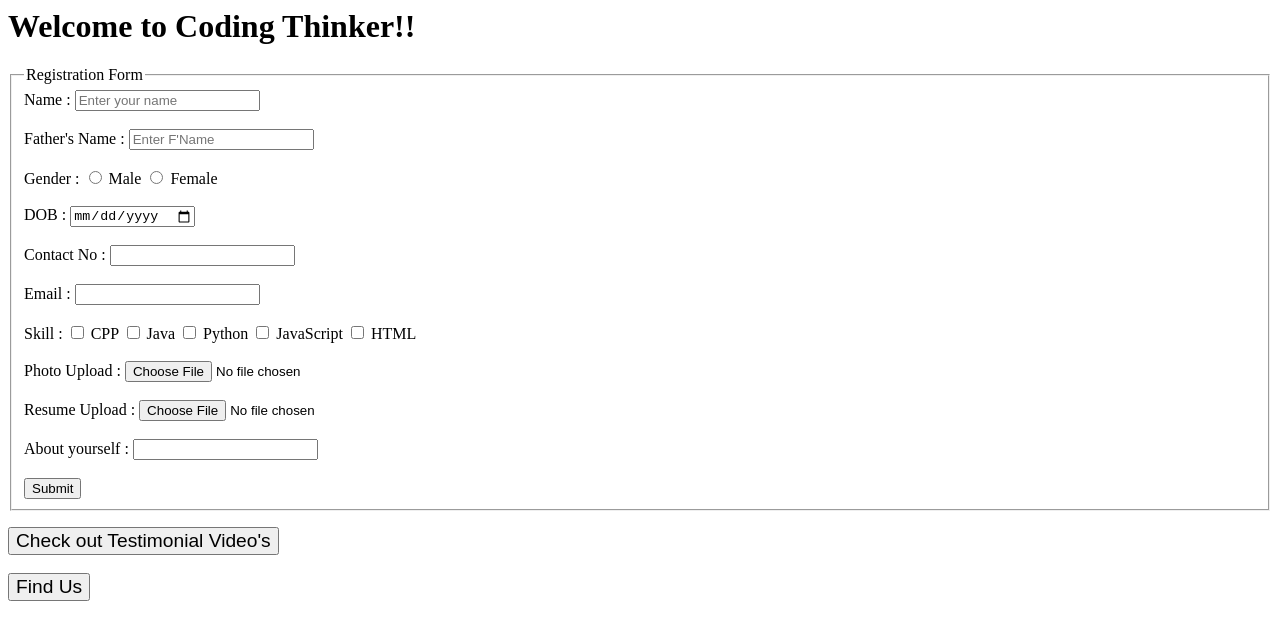
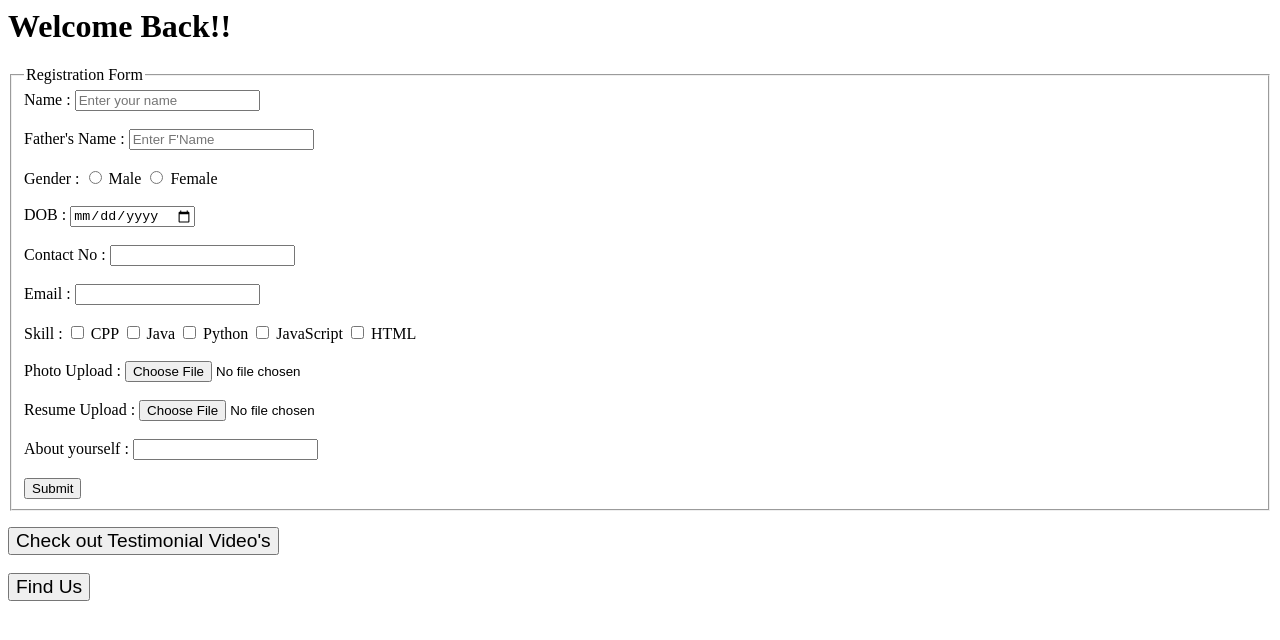
Before and after one commit to akj2002276/Coding-Thinker-registration, a plain HTML site: page index.html in a window 1280 px wide. Drawn offline with Linux system fonts and the light colour scheme.

Commit message:
Update index.html
Updating title

```diff
--- a/index.html
+++ b/index.html
@@ -4,7 +4,7 @@
     <link rel="icon" href="favicon.png">
 </head>
 <body>
-    <h1>Welcome to Coding Thinker!!</h1>
+    <h1>Welcome Back!!</h1>
     <form>
         <fieldset>
             <legend>Registration Form</legend>
```
